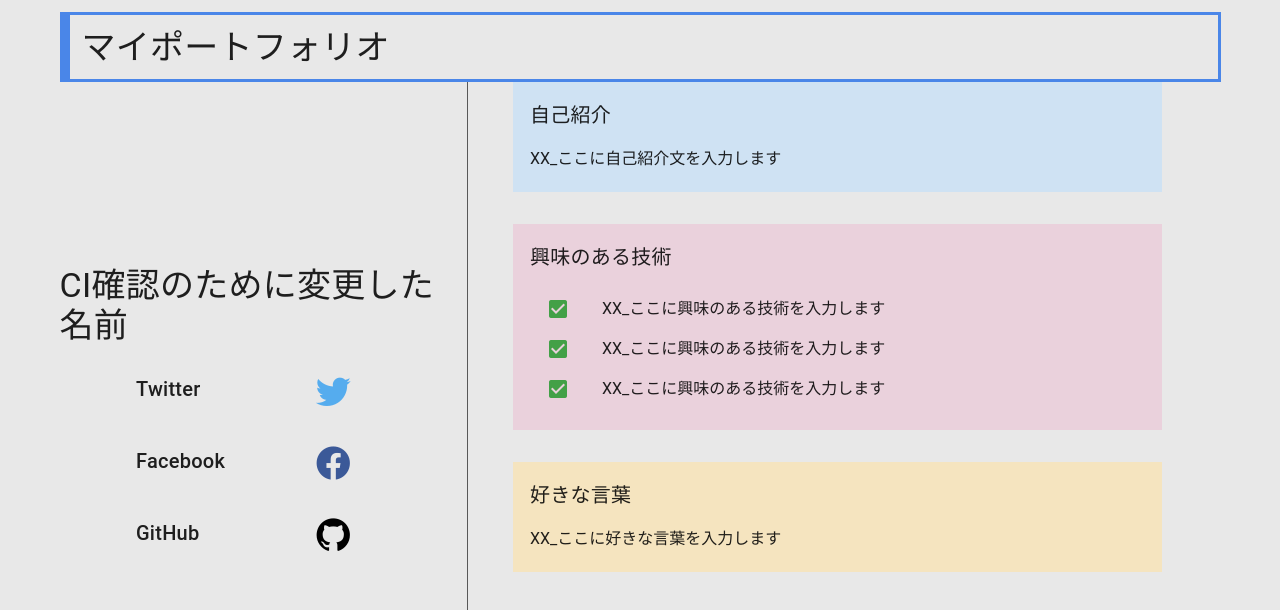
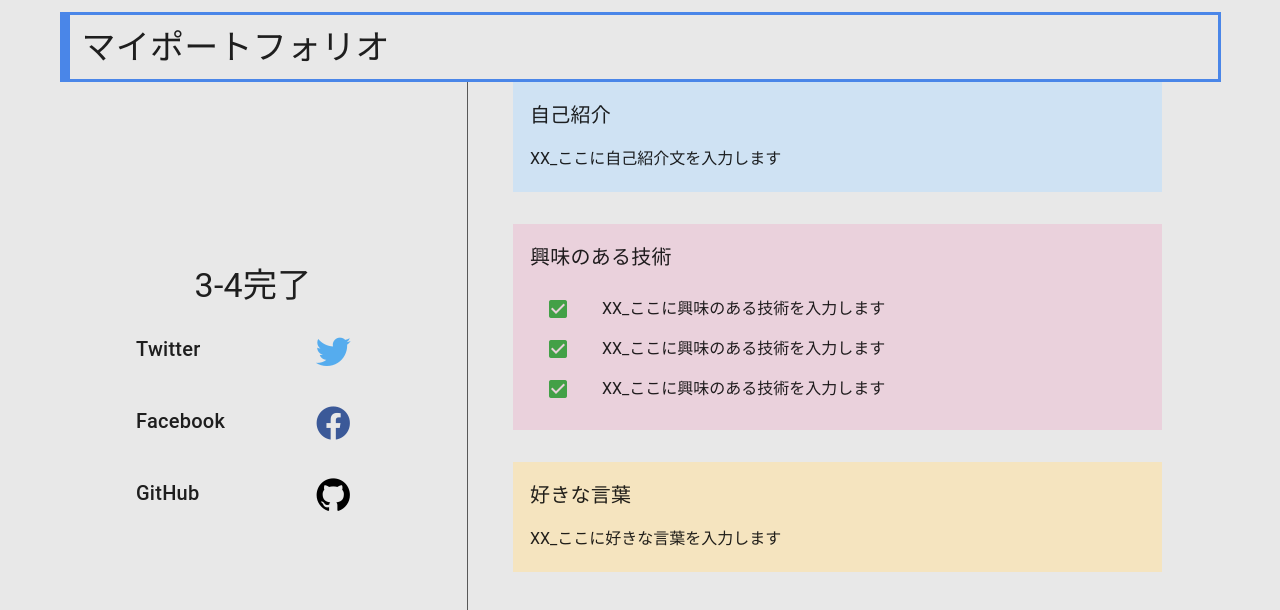
Before and after one commit to jun0222/vueMdEditor, a Vue app: page / in a window 1280 px wide. Shown: the top 610 px of the page. Built offline with nearby package versions, Linux system fonts and the light colour scheme.

Commit message:
Add: 3-4まで完了

```diff
--- a/src/App.vue
+++ b/src/App.vue
@@ -16,7 +16,7 @@
               </v-img>
             </v-row>
             <v-row justify="center">
-              <p class="display-1 mt-4">CI確認のために変更した名前</p>
+              <p class="display-1 mt-4">3-4完了</p>
             </v-row>
             <v-row class="">
               <v-col class="col-2"> </v-col>
```
